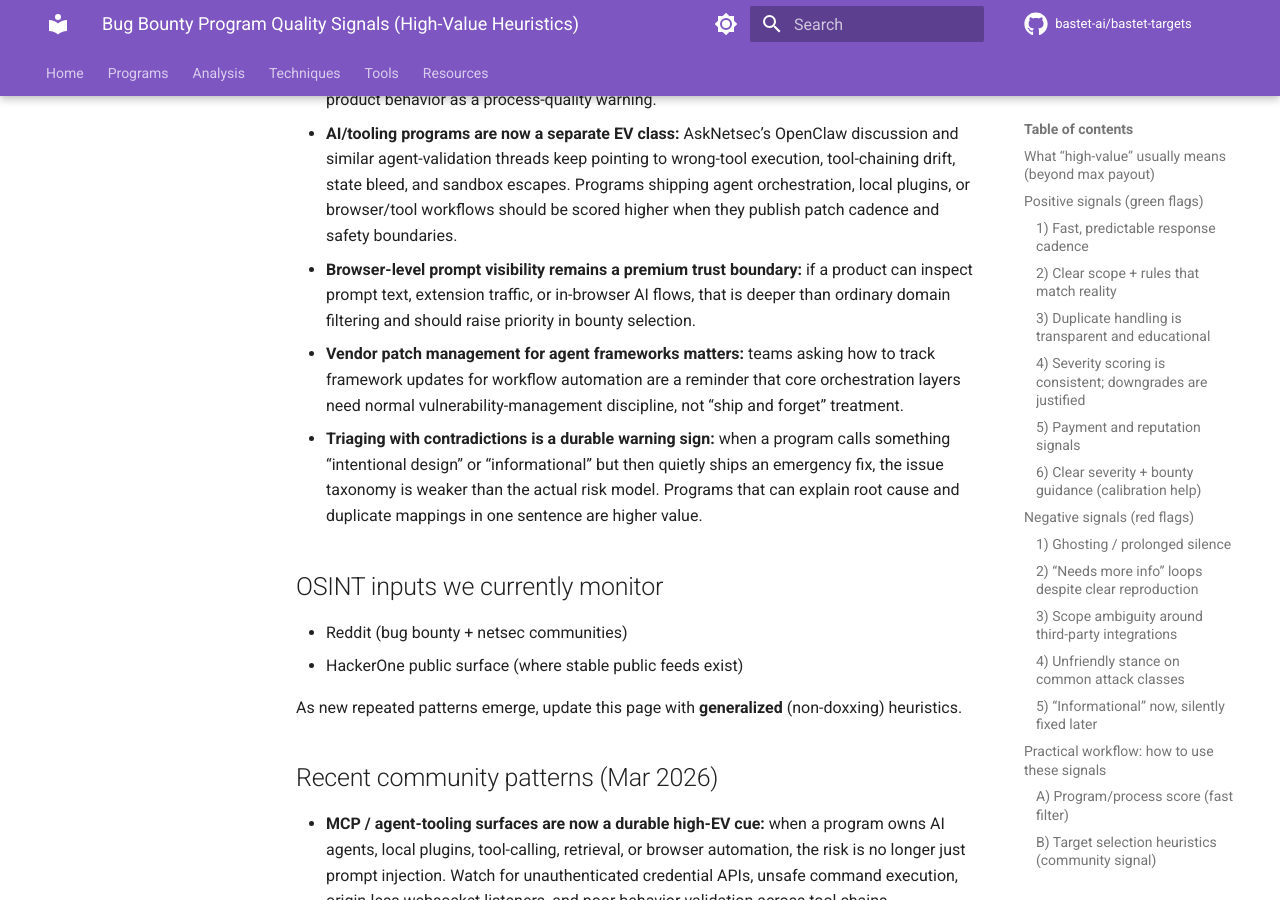
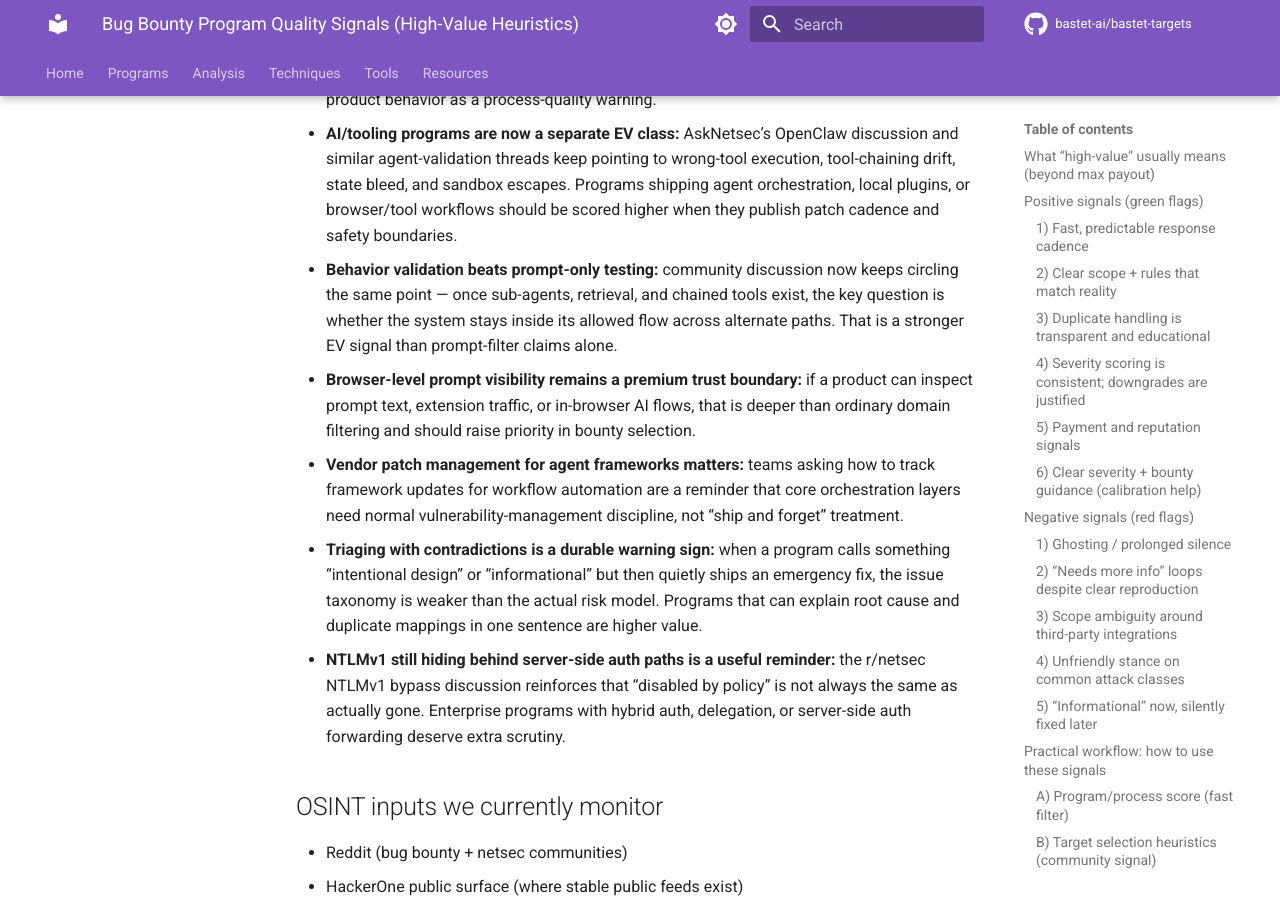
Before and after one commit to bastet-ai/bastet-targets, an MkDocs documentation site: the page built from docs/program-quality-signals.md, in a window 1280 px wide and 900 px high, scrolled down 5263 px. Built offline with MkDocs 1.6.1 and Material for MkDocs 9.7.7, drawn with Linux system fonts in a browser that asks for light colours; comment, search, counter and statistics services are not loaded.

Commit message:
Add Apr 1 program-quality signals

```diff
--- a/docs/program-quality-signals.md
+++ b/docs/program-quality-signals.md
@@ -137,9 +137,11 @@ These are *not* “program quality” per se, but they strongly affect expected
 - **Triage contradictions are now the loudest quality signal:** r/bugbounty complaints about “informative” or duplicate closures before an eventual fix keep reinforcing the same heuristic — programs that explain duplicate calls briefly and consistently are worth more than programs that merely advertise big payouts.
 - **Silent-fix behavior is a major red flag:** when a project says a control is “intentional” but then ships an emergency mitigation immediately after escalation, the program’s issue taxonomy is weaker than its actual risk model. Treat contradictions between triage language and product behavior as a process-quality warning.
 - **AI/tooling programs are now a separate EV class:** AskNetsec’s OpenClaw discussion and similar agent-validation threads keep pointing to wrong-tool execution, tool-chaining drift, state bleed, and sandbox escapes. Programs shipping agent orchestration, local plugins, or browser/tool workflows should be scored higher when they publish patch cadence and safety boundaries.
+- **Behavior validation beats prompt-only testing:** community discussion now keeps circling the same point — once sub-agents, retrieval, and chained tools exist, the key question is whether the system stays inside its allowed flow across alternate paths. That is a stronger EV signal than prompt-filter claims alone.
 - **Browser-level prompt visibility remains a premium trust boundary:** if a product can inspect prompt text, extension traffic, or in-browser AI flows, that is deeper than ordinary domain filtering and should raise priority in bounty selection.
 - **Vendor patch management for agent frameworks matters:** teams asking how to track framework updates for workflow automation are a reminder that core orchestration layers need normal vulnerability-management discipline, not “ship and forget” treatment.
 - **Triaging with contradictions is a durable warning sign:** when a program calls something “intentional design” or “informational” but then quietly ships an emergency fix, the issue taxonomy is weaker than the actual risk model. Programs that can explain root cause and duplicate mappings in one sentence are higher value.
+- **NTLMv1 still hiding behind server-side auth paths is a useful reminder:** the r/netsec NTLMv1 bypass discussion reinforces that “disabled by policy” is not always the same as actually gone. Enterprise programs with hybrid auth, delegation, or server-side auth forwarding deserve extra scrutiny.
 
 ## OSINT inputs we currently monitor
 
```
